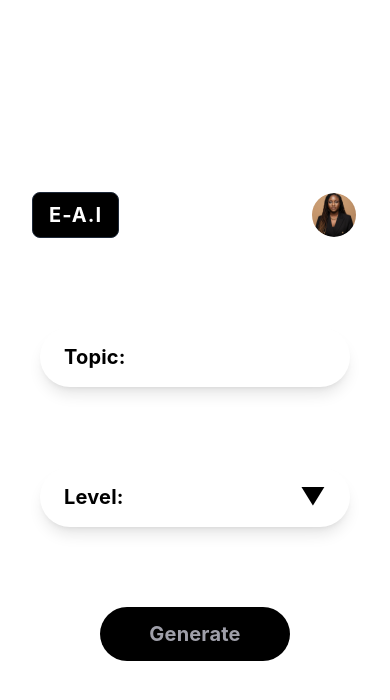
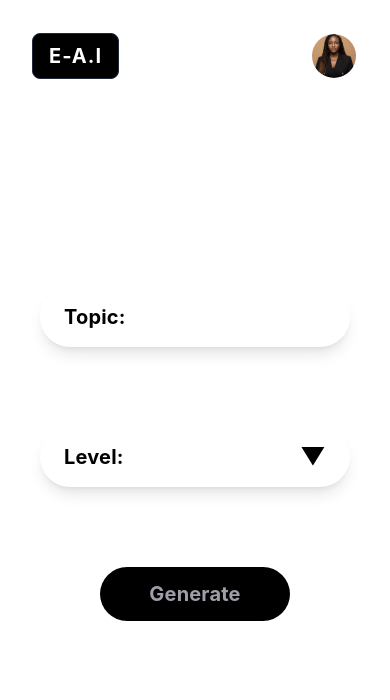
Before and after one commit to Phawaaaz/Etech, a React (Vite) app: page /select-topic in a window 390 px wide. Shown: the top 700 px of the page. Built offline with nearby package versions, Linux system fonts and the light colour scheme.

Commit message:
Modified Layout component: Enhance layout logic for centered pages and improve responsiveness; Remove unnecessary comment in TopicSelectionView to clean up code

```diff
--- a/src/pages/Layout.jsx
+++ b/src/pages/Layout.jsx
@@ -4,14 +4,20 @@ import Header from "../components/Header";
 export default function Layout() {
   const { pathname } = useLocation();
   const isDark = pathname === "/dashboard";
+  const isCenteredPage =
+    pathname === "/generate" || pathname === "/select-topic";
 
   return (
     <div
-      className={`min-h-screen ${isDark ? "bg-black" : "bg-white"} flex items-center justify-center relative font-sans p-6`}
+      className={`min-h-screen ${isDark ? "bg-black" : "bg-white"} flex ${isCenteredPage ? "items-center" : "items-start"} justify-center relative font-sans p-6`}
     >
-      <div className="w-full max-w-5xl flex flex-col items-center">
+      <div
+        className={`w-full max-w-5xl flex flex-col items-center ${isCenteredPage ? "justify-center min-h-[calc(100vh-3rem)]" : ""}`}
+      >
         <Header />
-        <main className="w-full flex flex-col items-center mt-20">
+        <main
+          className={`w-full flex flex-col items-center ${isCenteredPage ? "flex-1 justify-center" : "mt-10"}`}
+        >
           <Outlet />
         </main>
       </div>
--- a/src/pages/TopicSelectionView.jsx
+++ b/src/pages/TopicSelectionView.jsx
@@ -49,7 +49,6 @@ export default function TopicSelectionView() {
       topic,
       level,
     });
-    // Fires the dynamic layout interface overlay element on the spot
     setIsLoading(true);
   };
 
```
